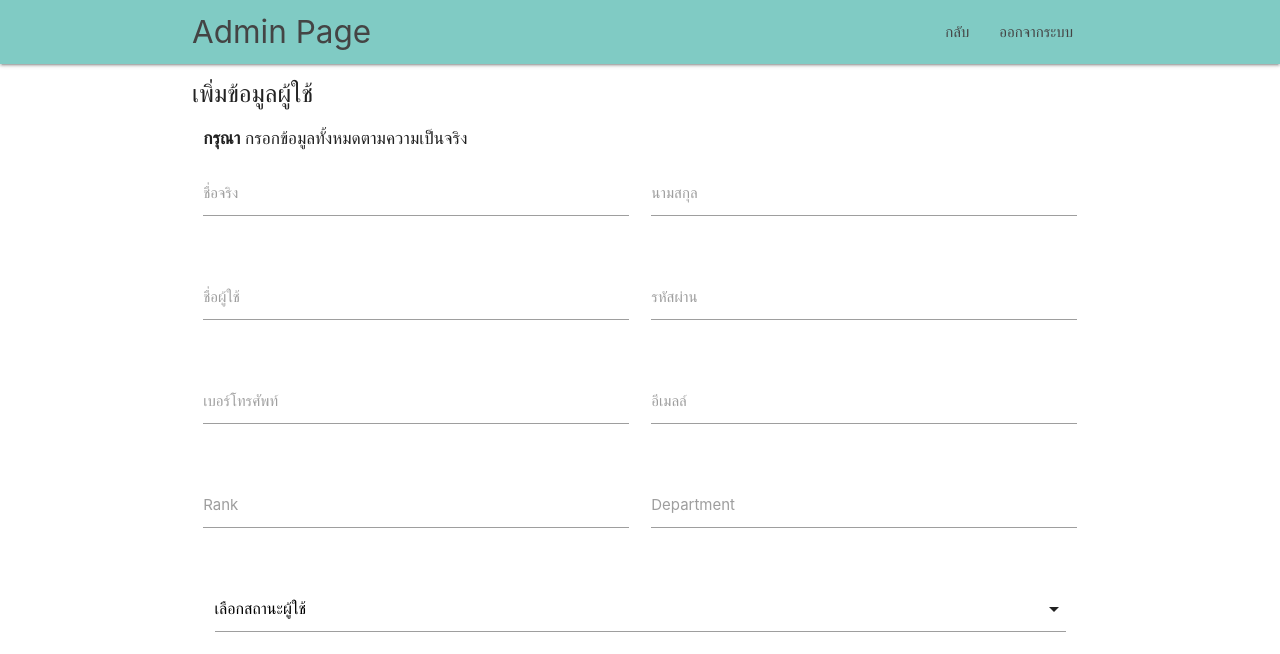
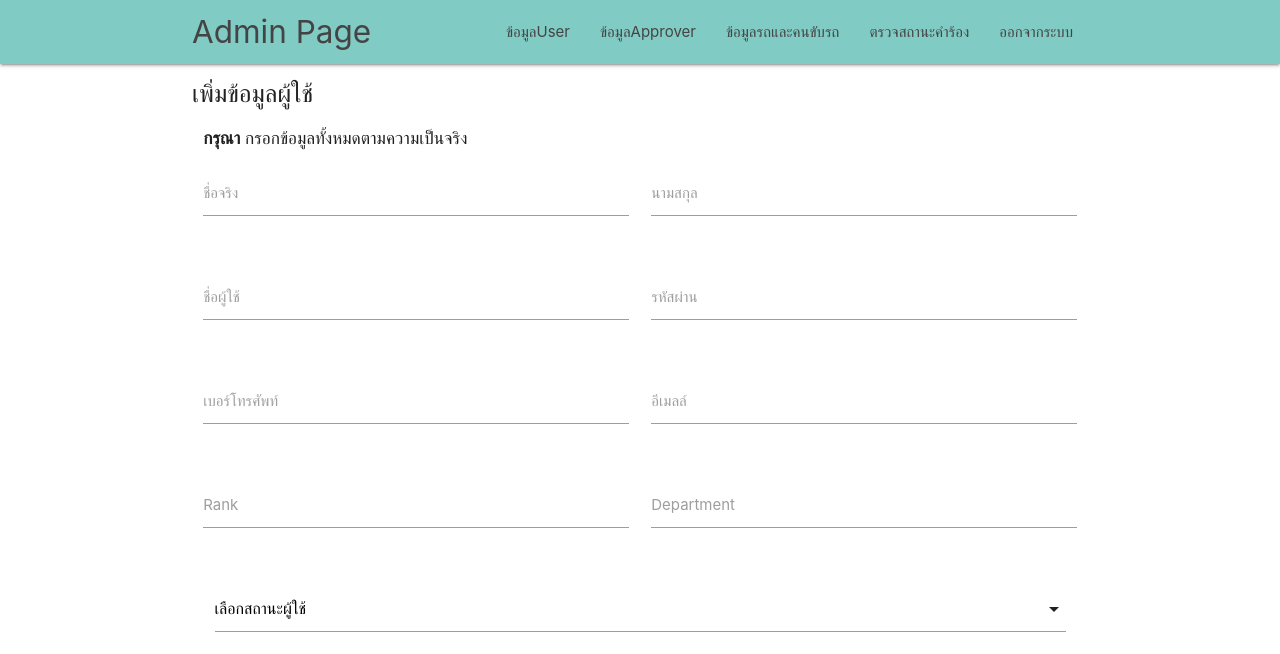
Before and after one commit to MidnightCore/Materialize_car_rent, a PHP site: page /admin_renovate/admin_add_user.php in a window 1280 px wide. Shown: the top 654 px of the page. Run offline with PHP 8.4, Linux system fonts and the light colour scheme; some libraries are stand-ins or nearby versions.

Commit message:
.
ไปพักเที่ยงละ

```diff
--- a/admin_renovate/admin_add_user.php
+++ b/admin_renovate/admin_add_user.php
@@ -24,21 +24,17 @@
         <div class="nav-wrapper container">
             <a id="logo-container" href="admin_page.php" class="brand-logo">Admin Page</a>
             <ul class="right hide-on-med-and-down">
-                <li><a href="admin_page.php">กลับ</a></li>
-                <!-- <li><a href="admin_add_user.php">เพิ่มข้อมูลผู้ใช้</a></li>
-                <li><a href="admin_edit_user.php">แก้ไขข้อมูลผู้ใช้</a></li>
-                <li><a href="admin_add_driver.php">เพิ่มข้อมูลคนขับรถ</a></li>
-                <li><a href="admin_edit_driver.php">แก้ไขข้อมูลคนขับรถ</a></li>
-                <li><a href="admin_check_status.php">ตรวจสถานะคำร้อง</a></li> -->
+                <li><a href="show_user.php">ข้อมูลUser</a></li>
+                <li><a href="show_approver.php">ข้อมูลApprover</a></li>
+                <li><a href="show_driver_car.php">ข้อมูลรถและคนขับรถ</a></li>
+                <li><a href="#">ตรวจสถานะคำร้อง</a></li>
                 <li><a href="../login.php">ออกจากระบบ</a></li>
             </ul>
-            <ul id="nav-mobile" class="sidenav">
-                <br><br>
-                <li><a href="admin_add_user.php">เพิ่มข้อมูลผู้ใช้</a></li>
-                <li><a href="admin_edit_user.php">แก้ไขข้อมูลผู้ใช้</a></li>
-                <li><a href="admin_add_driver.php">เพิ่มข้อมูลคนขับรถ</a></li>
-                <li><a href="admin_edit_driver.php">แก้ไขข้อมูลคนขับรถ</a></li>
-                <li><a href="admin_check_status.php">ตรวจสถานะคำร้อง</a></li>
+            <ul id="nav-mobile" class="sidenav"><br><br>
+                <li><a href="show_user.php">ข้อมูลUser</a></li>
+                <li><a href="show_approver.php">ข้อมูลApprover</a></li>
+                <li><a href="show_driver_car.php">ข้อมูลรถและคนขับรถ</a></li>
+                <li><a href="#">ตรวจสถานะคำร้อง</a></li>
                 <li><a href="../login.php">ออกจากระบบ</a></li>
             </ul>
             <a href="#" data-target="nav-mobile" class="sidenav-trigger"><i class="material-icons">menu</i></a>
--- a/admin_renovate/admin_page.php
+++ b/admin_renovate/admin_page.php
@@ -52,9 +52,9 @@ if ($alert == 1) {
                 <li><a href="../login.php">ออกจากระบบ</a></li>
             </ul>
             <ul id="nav-mobile" class="sidenav"><br><br>
-                <li><a href="#">ข้อมูลUser</a></li>
-                <li><a href="#">ข้อมูลApprover</a></li>
-                <li><a href="#">ข้อมูลรถและคนขับรถ</a></li>
+                <li><a href="show_user.php">ข้อมูลUser</a></li>
+                <li><a href="show_approver.php">ข้อมูลApprover</a></li>
+                <li><a href="show_driver_car.php">ข้อมูลรถและคนขับรถ</a></li>
                 <li><a href="#">ตรวจสถานะคำร้อง</a></li>
                 <li><a href="../login.php">ออกจากระบบ</a></li>
             </ul>
--- a/admin_renovate/show_approver.php
+++ b/admin_renovate/show_approver.php
@@ -36,9 +36,9 @@ $result = mysqli_query($connect, $sql);
                 <li><a href="../login.php">ออกจากระบบ</a></li>
             </ul>
             <ul id="nav-mobile" class="sidenav"><br><br>
-                <li><a href="#">ข้อมูลUser</a></li>
-                <li><a href="#">ข้อมูลApprover</a></li>
-                <li><a href="#">ข้อมูลรถและคนขับรถ</a></li>
+                <li><a href="show_user.php">ข้อมูลUser</a></li>
+                <li><a href="show_approver.php">ข้อมูลApprover</a></li>
+                <li><a href="show_driver_car.php">ข้อมูลรถและคนขับรถ</a></li>
                 <li><a href="#">ตรวจสถานะคำร้อง</a></li>
                 <li><a href="../login.php">ออกจากระบบ</a></li>
             </ul>
--- a/admin_renovate/show_driver_car.php
+++ b/admin_renovate/show_driver_car.php
@@ -38,9 +38,9 @@ $result = mysqli_query($connect, $sql);
                 <li><a href="../login.php">ออกจากระบบ</a></li>
             </ul>
             <ul id="nav-mobile" class="sidenav"><br><br>
-                <li><a href="#">ข้อมูลUser</a></li>
-                <li><a href="#">ข้อมูลApprover</a></li>
-                <li><a href="#">ข้อมูลรถและคนขับรถ</a></li>
+                <li><a href="show_user.php">ข้อมูลUser</a></li>
+                <li><a href="show_approver.php">ข้อมูลApprover</a></li>
+                <li><a href="show_driver_car.php">ข้อมูลรถและคนขับรถ</a></li>
                 <li><a href="#">ตรวจสถานะคำร้อง</a></li>
                 <li><a href="../login.php">ออกจากระบบ</a></li>
             </ul>
--- a/admin_renovate/show_user.php
+++ b/admin_renovate/show_user.php
@@ -37,9 +37,9 @@ $result = mysqli_query($connect, $sql);
                 <li><a href="../login.php">ออกจากระบบ</a></li>
             </ul>
             <ul id="nav-mobile" class="sidenav"><br><br>
-                <li><a href="#">ข้อมูลUser</a></li>
-                <li><a href="#">ข้อมูลApprover</a></li>
-                <li><a href="#">ข้อมูลรถและคนขับรถ</a></li>
+                <li><a href="show_user.php">ข้อมูลUser</a></li>
+                <li><a href="show_approver.php">ข้อมูลApprover</a></li>
+                <li><a href="show_driver_car.php">ข้อมูลรถและคนขับรถ</a></li>
                 <li><a href="#">ตรวจสถานะคำร้อง</a></li>
                 <li><a href="../login.php">ออกจากระบบ</a></li>
             </ul>
```
Also changed, not shown: admin_renovate/admin_add_approver.php (+9 -13 lines), admin_renovate/admin_add_driver.php (+9 -13 lines), admin_renovate/admin_check_status.php (+9 -12 lines), admin_renovate/admin_edit_driver.php (+9 -12 lines), admin_renovate/admin_edit_user.php (+9 -12 lines).
